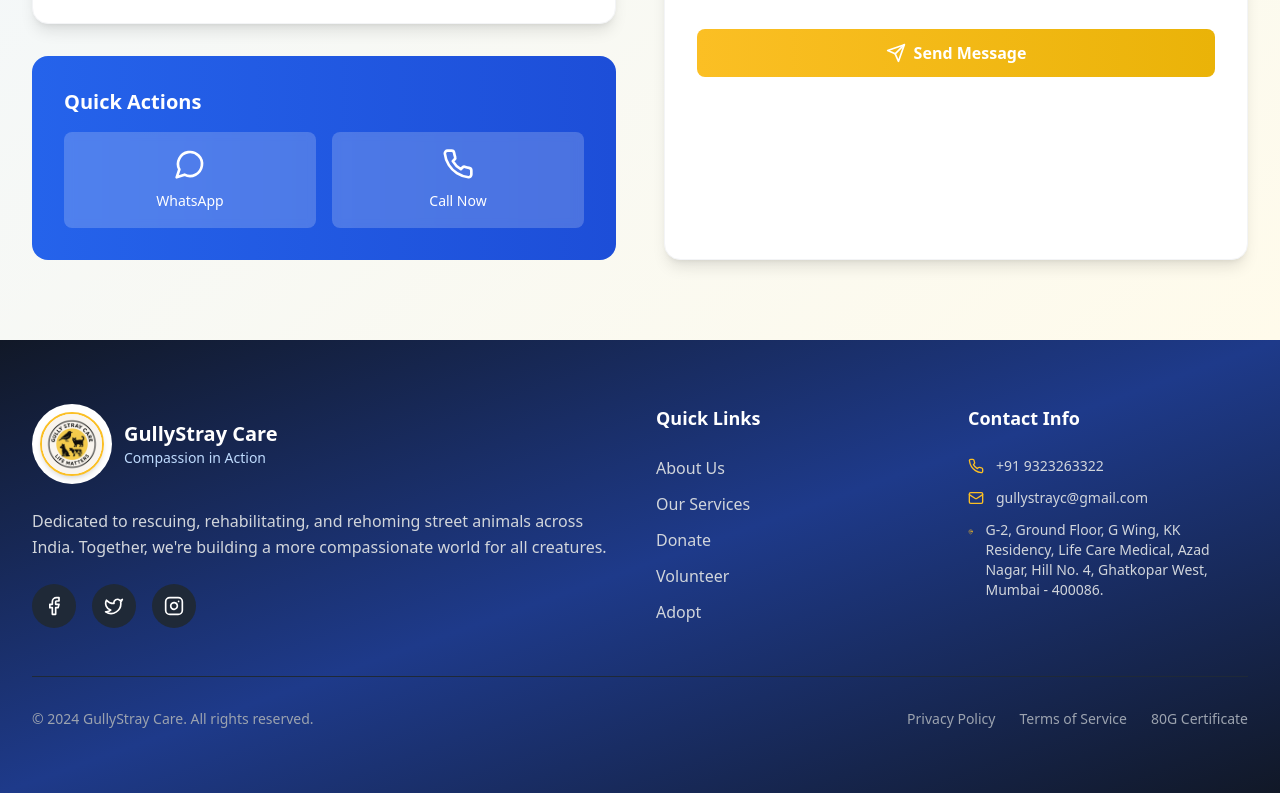
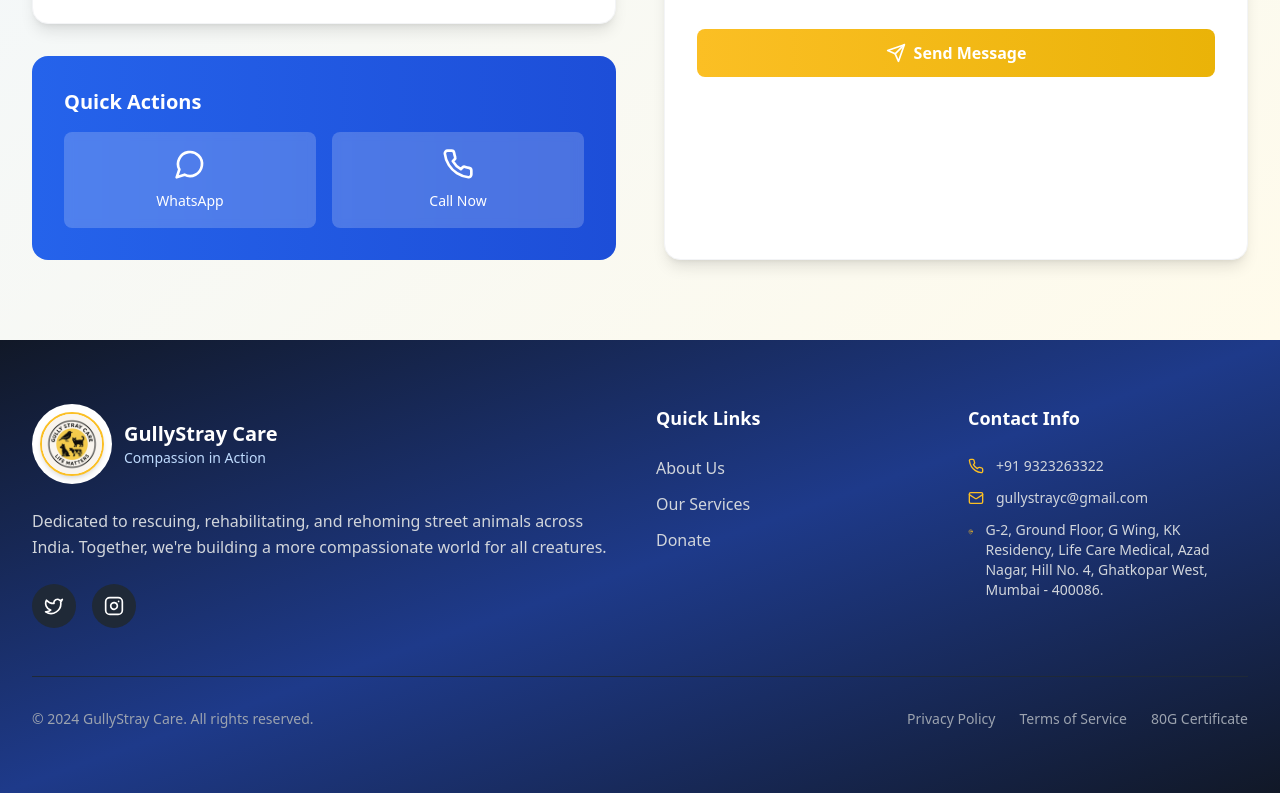
Before and after one commit to Aditya-singh-9/stray-care, a React (Vite) app: page / in a window 1280 px wide. Shown: the part 7142-7935 px from the top of the page. Built offline with nearby package versions, Linux system fonts and the light colour scheme.

Commit message:
first commit

```diff
--- a/src/components/Footer.tsx
+++ b/src/components/Footer.tsx
@@ -48,13 +48,10 @@ const Footer: React.FC = () => {
             </p>
 
             <div className="flex space-x-4">
-              <a href="#" className="bg-gray-800 p-3 rounded-full hover:bg-amber-500 transition-colors">
-                <Facebook className="h-5 w-5" />
-              </a>
-              <a href="#" className="bg-gray-800 p-3 rounded-full hover:bg-amber-500 transition-colors">
+              <a href="https://x.com/gullystraycare" className="bg-gray-800 p-3 rounded-full hover:bg-amber-500 transition-colors">
                 <Twitter className="h-5 w-5" />
               </a>
-              <a href="#" className="bg-gray-800 p-3 rounded-full hover:bg-amber-500 transition-colors">
+              <a href="https://www.instagram.com/gullystraycare/" className="bg-gray-800 p-3 rounded-full hover:bg-amber-500 transition-colors">
                 <Instagram className="h-5 w-5" />
               </a>
             </div>
@@ -78,16 +75,6 @@ const Footer: React.FC = () => {
                 <button onClick={openPaymentPage} className="text-gray-300 hover:text-amber-400 transition-colors">
                   Donate
                 </button>
-              </li>
-              <li>
-                <a href="#" className="text-gray-300 hover:text-amber-400 transition-colors">
-                  Volunteer
-                </a>
-              </li>
-              <li>
-                <a href="#" className="text-gray-300 hover:text-amber-400 transition-colors">
-                  Adopt
-                </a>
               </li>
             </ul>
           </div>
```
